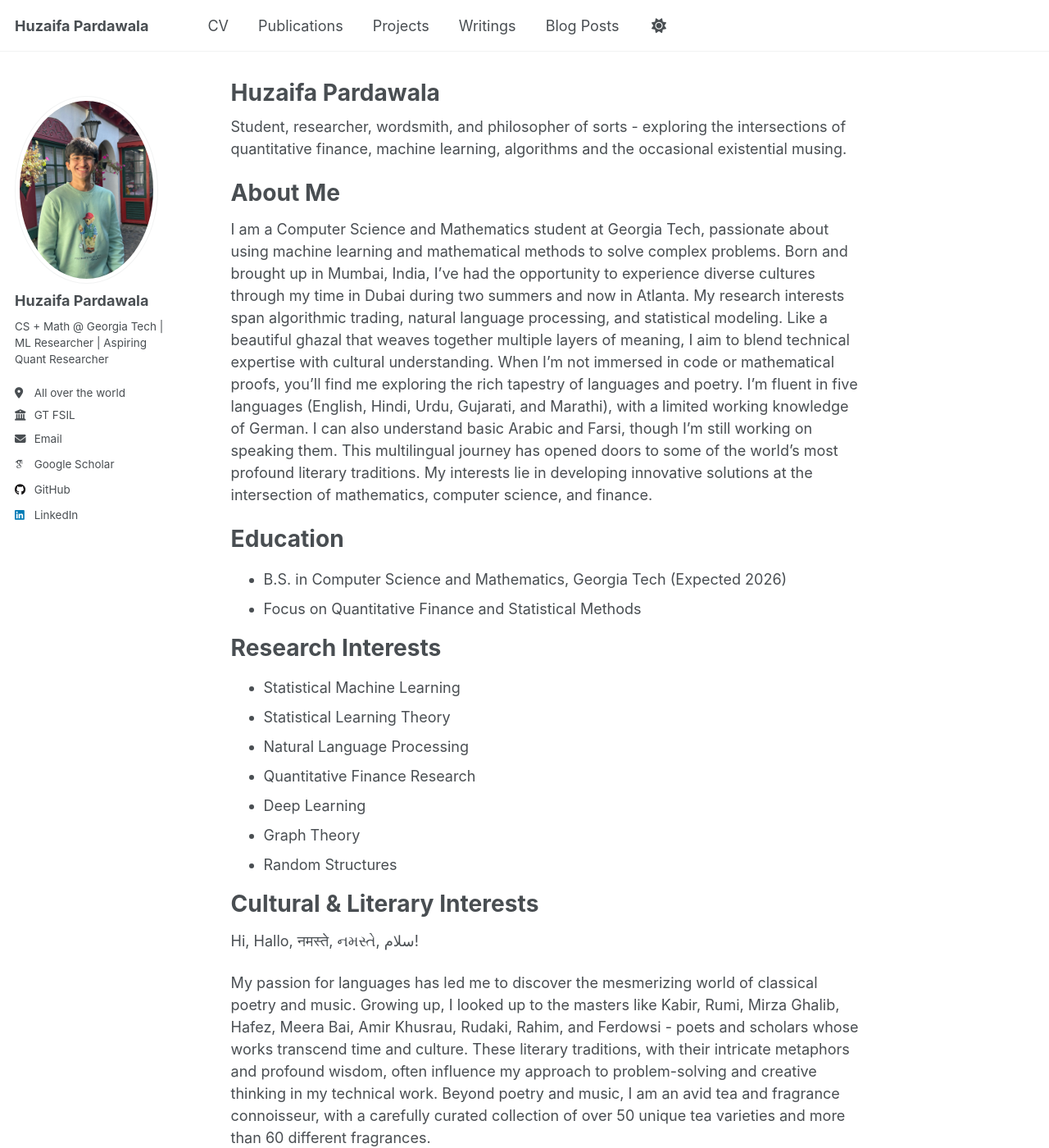
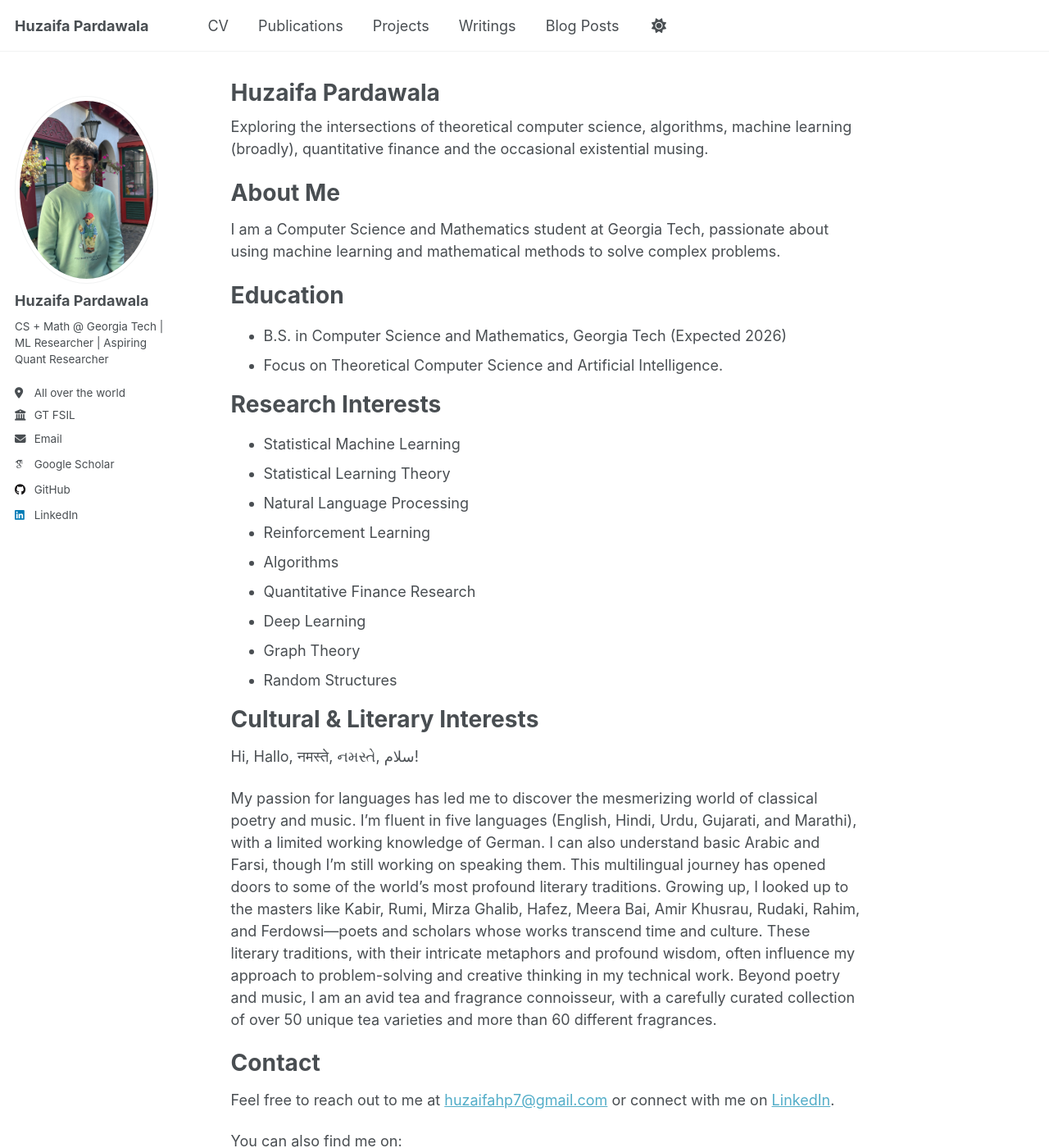
Before and after one commit to huzaifahp7/huzaifahp7.github.io, a Jekyll site: the page built from _pages/about.md, in a window 1280 px wide and 1400 px high. Shown: the whole window at 82% size. Built offline with Jekyll 4.4.1, drawn with Linux system fonts in a browser that asks for light colours; some web fonts are replaced.

Commit message:
feat; editing about me

```diff
--- a/_pages/about.md
+++ b/_pages/about.md
@@ -6,21 +6,25 @@ redirect_from:
   - /about/
   - /about.html
 ---
-Student, researcher, wordsmith, and philosopher of sorts - exploring the intersections of quantitative finance, machine learning, algorithms and the occasional existential musing.
+
+Exploring the intersections of theoretical computer science, algorithms, machine learning (broadly), quantitative finance and the occasional existential musing.
 
 # About Me
-I am a Computer Science and Mathematics student at Georgia Tech, passionate about using machine learning and mathematical methods to solve complex problems. Born and brought up in Mumbai, India, I've had the opportunity to experience diverse cultures through my time in Dubai during two summers and now in Atlanta. My research interests span algorithmic trading, natural language processing, and statistical modeling. Like a beautiful ghazal that weaves together multiple layers of meaning, I aim to blend technical expertise with cultural understanding. When I'm not immersed in code or mathematical proofs, you'll find me exploring the rich tapestry of languages and poetry. I'm fluent in five languages (English, Hindi, Urdu, Gujarati, and Marathi), with a limited working knowledge of German. I can also understand basic Arabic and Farsi, though I'm still working on speaking them. This multilingual journey has opened doors to some of the world's most profound literary traditions. My interests lie in developing innovative solutions at the intersection of mathematics, computer science, and finance.
+
+I am a Computer Science and Mathematics student at Georgia Tech, passionate about using machine learning and mathematical methods to solve complex problems.
 
 # Education
 
 - B.S. in Computer Science and Mathematics, Georgia Tech (Expected 2026)
-- Focus on Quantitative Finance and Statistical Methods
+- Focus on Theoretical Computer Science and Artificial Intelligence.
 
 # Research Interests
 
 - Statistical Machine Learning
 - Statistical Learning Theory
 - Natural Language Processing
+- Reinforcement Learning
+- Algorithms
 - Quantitative Finance Research
 - Deep Learning
 - Graph Theory
```
Also changed, not shown: other parts of _pages/about.md (+1 -1 lines), _projects/2024-05-26-credit_agreement_analysis.md (+4 -2 lines).
